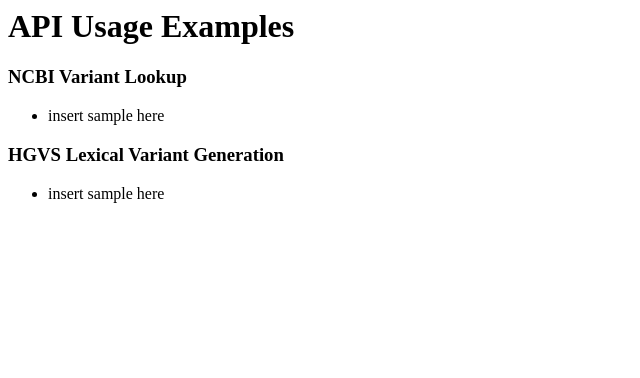
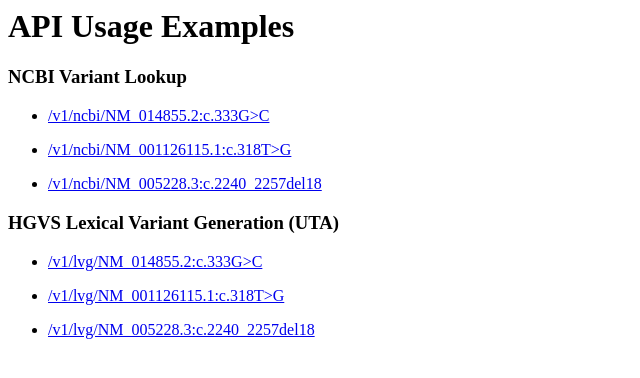
Before and after one commit to text2gene/text2gene, a Flask app: page /examples in a window 1280 px wide. Shown: the top 378 px of the page, without its empty margins (0-640 px from the left). Run offline with Flask 3, Linux system fonts and the light colour scheme.

Commit message:
/examples route now has examples! lvg: protect against occasional NotImplementedError in c_to_p translations

```diff
--- a/hgvs_lexicon/hgvs_components.py
+++ b/hgvs_lexicon/hgvs_components.py
@@ -60,6 +60,10 @@
             self.alt = kwargs.get('Alt', '').strip()
             self.fs_pos = kwargs.get('FS_Pos', '').strip()
             self.dupx = kwargs.get('DupX', '').strip()
+
+        if self.edittype.upper() == 'DELINS':
+            # normalize DELINS to INDEL (these are synonyms)
+            self.edittype = 'INDEL'
 
         if not self.seqtype:
             self.seqtype = self._infer_seqtype()
--- a/hgvs_lexicon/lvg.py
+++ b/hgvs_lexicon/lvg.py
@@ -79,7 +79,11 @@
                 self.variants['n'].add(mapper.g_to_n(self.seqvar, trans))
 
             for seqvar in self.variants['c']:
-                self.variants['p'].add(mapper.c_to_p(seqvar))
+                try:
+                    self.variants['p'].add(mapper.c_to_p(seqvar))
+                except NotImplementedError:
+                    # some c_to_p translations currently unavailable (e.g. edittype DUP)
+                    pass
 
         # if we get transcripts, we can do g_to_c and g_to_n
         if self.transcripts:
--- a/text2gene/base_routes.py
+++ b/text2gene/base_routes.py
@@ -17,7 +17,9 @@
 
 @base.route('/examples')
 def examples():
-    return render_template('examples.html')
+    api_version = CONFIG.get('api', 'latest_version')
+    hgvs_samples = ['NM_014855.2:c.333G>C', 'NM_001126115.1:c.318T>G', 'NM_005228.3:c.2240_2257del18']
+    return render_template('examples.html', hgvs_samples=hgvs_samples, api_version=api_version)
 
 @base.route('/OK')
 def OK():
--- a/text2gene/templates/examples.html
+++ b/text2gene/templates/examples.html
@@ -6,10 +6,16 @@
 <h1>API Usage Examples</h1>
 
 <h3>NCBI Variant Lookup</h3>
-<ul><li>insert sample here</li></ul>
+{% for hgvs_text in hgvs_samples %}
 
-<h3>HGVS Lexical Variant Generation</h3>
-<ul><li>insert sample here</li></ul>
+<ul><li><a href="/{{api_version}}/ncbi/{{hgvs_text}}">/{{api_version}}/ncbi/{{hgvs_text}}</a></li></ul>
+{% endfor %}
+
+<h3>HGVS Lexical Variant Generation (UTA)</h3>
+{% for hgvs_text in hgvs_samples %}
+
+<ul><li><a href="/{{api_version}}/lvg/{{hgvs_text}}">/{{api_version}}/lvg/{{hgvs_text}}</a></li></ul>
+{% endfor %}
 
 </body>
 </html>
```
